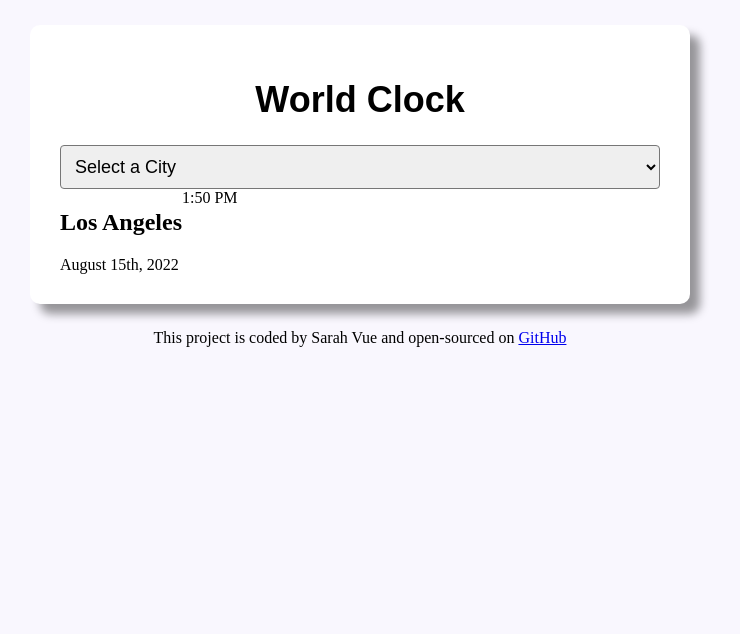
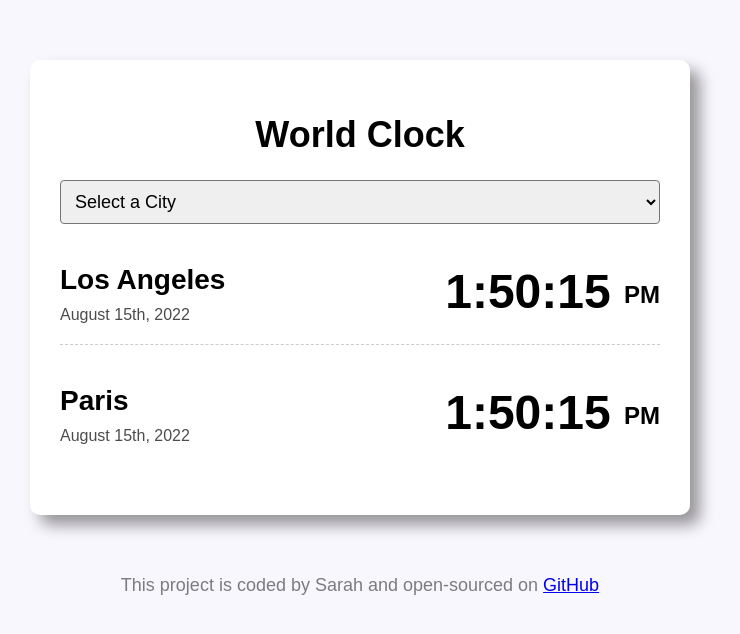
Before and after one commit to sarahvue/worldClock, a plain HTML site: page index.html in a window 1280 px wide. Shown: the whole page, without its empty margins (280-1020 px from the left). Drawn offline with Linux system fonts and the light colour scheme.

Commit message:
Updated styles with CSS and structure with HTML

```diff
--- a/index.html
+++ b/index.html
@@ -1,11 +1,13 @@
 <!DOCTYPE html>
 <html lang="en">
+
 <head>
   <meta charset="UTF-8" />
   <meta name="viewport" content="width=device-width, initial-scale=1.0" />
   <link rel="stylesheet" href="src/styles.css" />
   <title>World Clock</title>
 </head>
+
 <body>
   <div class="container">
     <h1>World Clock</h1>
@@ -20,14 +22,22 @@
         <h2>Los Angeles</h2>
         <div class="date">August 15th, 2022</div>
       </div>
-        <div class="time">1:50 PM</div>
+      <div class="time">1:50:15 <small>PM</small></div>
+    </div>
+    <div class="city">
+      <div>
+        <h2>Paris</h2>
+        <div class="date">August 15th, 2022</div>
+      </div>
+      <div class="time">1:50:15 <small>PM</small></div>
     </div>
   </div>
   </div>
   <footer>
-      This project is coded by Sarah Vue and open-sourced on
+    This project is coded by Sarah and open-sourced on
     <a href="https://github.com/sarahvue/worldClock">GitHub</a>
   </footer>
   <script src="src/index.js"></script>
 </body>
+
 </html>
--- a/src/styles.css
+++ b/src/styles.css
@@ -1,13 +1,14 @@
 body {
   background-color: #f9f7fe;
+  font-family: sans-serif;
 }
 
 .container {
   max-width: 600px;
-  margin: 25px auto;
+  margin: 60px auto;
   background-color: #fff;
   padding: 30px;
-  box-shadow: 10px 10px 10px rgba(0, 0, 0, 0.4);
+  box-shadow: 10px 10px 15px rgba(0, 0, 0, 0.4);
   border-radius: 10px;
 }
 
@@ -15,6 +16,11 @@ h1 {
   text-align: center;
   font-family: sans-serif;
   font-size: 36px;
+}
+
+h2 {
+  margin: 0 0 10px;
+  font-size: 28px;
 }
 
 select {
@@ -27,8 +33,34 @@ select {
 
 .city {
   display: flex;
+  justify-content: space-between;
+  margin: 20px 0;
+  border-bottom: 1.5px dashed rgba(0,0,0,0.2);
+  padding: 20px 0;
+}
+
+.city:last-child {
+  border: none;
+}
+
+.date {
+  opacity: 0.7;
+}
+
+
+.time {
+  font-size: 48px;
+  font-weight: bold;
+}
+
+.time small {
+  font-size: 24px;
+  vertical-align: middle;
+  line-height: 36px;
 }
 
 footer {
   text-align: center;
+  font-size: 18px;
+  color: rgba(0,0,0,0.5);
 }
```
Lines whose indentation alone changed are shown as unchanged.
